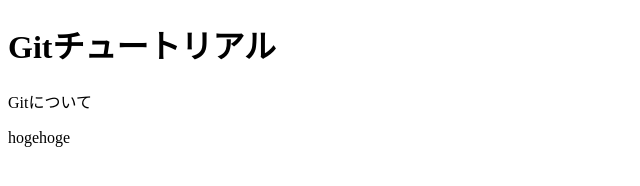
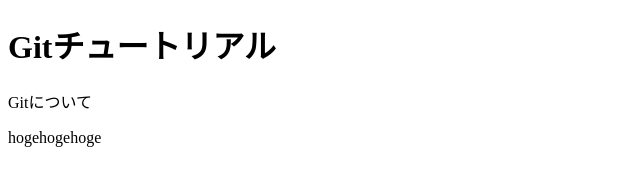
Before and after one commit to masanori-muto/git_test, a plain HTML site: page index.html in a window 1280 px wide. Shown: the full height of the page, 0-640 px from the left. Drawn offline with Linux system fonts and the light colour scheme.

Commit message:
hogeを追加

```diff
--- a/index.html
+++ b/index.html
@@ -9,6 +9,6 @@
 <body>
     <h1>Gitチュートリアル</h1>
     <p>Gitについて</p>
-    <p>hogehoge</p>
+    <p>hogehogehoge</p>
 </body>
 </html>
```
